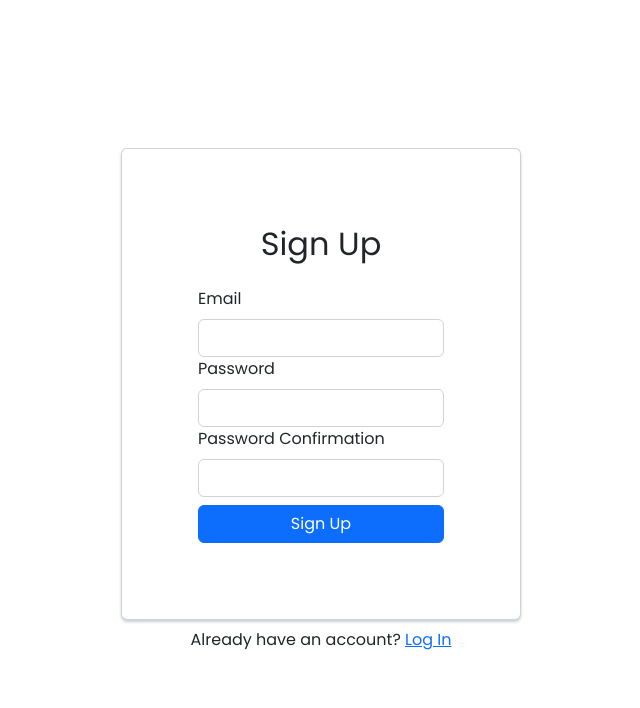
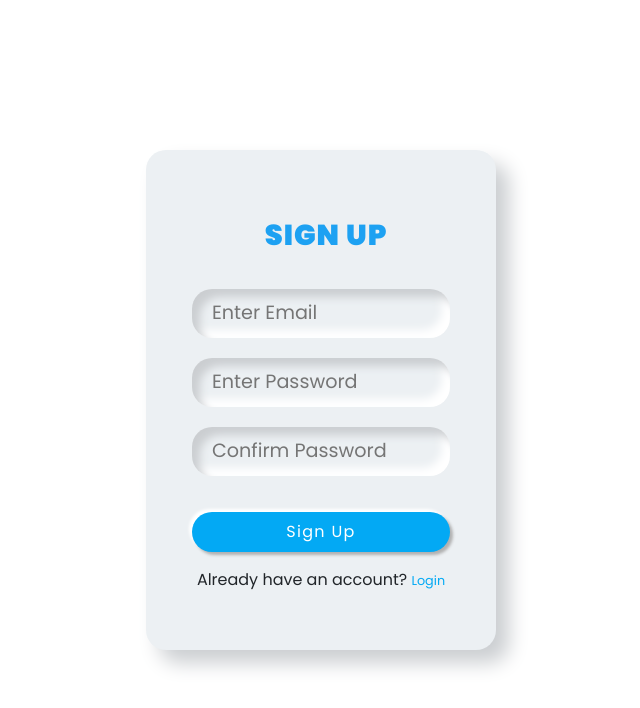
Before and after one commit to BhuvneshSinghKushwah/contest-website-code-beta-, a React (Create React App) app: page /signup in a window 1280 px wide. Shown: the top 708 px of the page, without its empty margins (319-959 px from the left). Built offline with nearby package versions, Linux system fonts and the light colour scheme; no server answers.

Commit message:
Sign up made better

```diff
--- a/src/components/Signup.js
+++ b/src/components/Signup.js
@@ -2,6 +2,7 @@ import React, { useRef, useState } from "react"
 import { Form, Button, Card, Alert } from "react-bootstrap"
 import { useAuth } from "../contexts/AuthContext"
 import { Link, useNavigate } from "react-router-dom"
+import "../cssComponents/Signup.css"
 
 export default function Signup() {
   const emailRef = useRef()
@@ -33,7 +34,32 @@ export default function Signup() {
 
   return (
     <>
-      <Card>
+      <div className="wrapper">
+        <div className="text-center mt-4 name">
+            SIGN UP
+        </div>
+        {error && <Alert variant="danger">{error}</Alert>}
+        <form className="p-3 mt-3" onSubmit={handleSubmit}>
+            <div className="form-field d-flex align-items-center" id="email">
+                <span className="far fa-user"></span>
+                <input type="email" name="userName" id="userName" placeholder="Enter Email" ref={emailRef} />
+            </div>
+            <div className="form-field d-flex align-items-center" id="password">
+                <span className="fas fa-key"></span>
+                <input type="password" name="password" id="pwd" placeholder="Enter Password" ref={passwordRef} />
+            </div>
+            <div className="form-field d-flex align-items-center" id="password">
+                <span className="fas fa-key"></span>
+                <input type="password" name="password" id="pwd" placeholder="Confirm Password" ref={passwordConfirmRef} />
+            </div>
+            <button disabled={loading} className="btn mt-3" type="submit" >Sign Up</button>
+        </form>
+        <div className="text-center fs-6">
+            Already have an account? <Link to='/login'>Login</Link>
+        </div>
+      </div>
+
+      {/* <Card>
         <Card.Body>
           <h2 className="text-center mb-4">Sign Up</h2>
           {error && <Alert variant="danger">{error}</Alert>}
@@ -58,7 +84,7 @@ export default function Signup() {
       </Card>
       <div className="w-100 text-center mt-2">
         Already have an account? <Link to="/login">Log In</Link>
-      </div>
+      </div> */}
     </>
   )
 }
--- /dev/null
+++ b/src/cssComponents/Signup.css
@@ -0,0 +1,100 @@
+/* Importing fonts from Google */
+@import url('https://fonts.googleapis.com/css2?family=Poppins:wght@400;900&display=swap');
+
+/* Reseting */
+* {
+    margin: 0;
+    padding: 0;
+    box-sizing: border-box;
+    font-family: 'Poppins', sans-serif;
+}
+
+body {
+    margin: 0;
+    width: 100vw;
+    height: 100vh;
+    background: #ecf0f3;
+    display: flex;
+    align-items: center;
+    text-align: center;
+    justify-content: center;
+    place-items: center;
+    font-family: poppins;
+}
+
+.wrapper {
+    position: relative;
+    max-width: 350px;
+    min-height: 500px;
+    margin: 80px auto;
+    padding: 40px 30px 30px 30px;
+    box-sizing: border-box;
+    background-color: #ecf0f3;
+    border-radius: 20px;
+    box-shadow: 13px 13px 20px #cbced1, -15px -15px 20px white;
+}
+
+
+.wrapper .name {
+    font-weight: 900;
+    font-size: 1.8rem;
+    letter-spacing: 1px;
+    padding-left: 10px;
+    color: #8d8d8d
+}
+
+.wrapper .form-field input {
+    width: 100%;
+    display: block;
+    border: none;
+    outline: none;
+    background: none;
+    font-size: 1.2rem;
+    color: #666;
+    padding: 10px 15px 10px 10px;
+}
+
+.wrapper .form-field {
+    padding-left: 10px;
+    margin-bottom: 20px;
+    border-radius: 20px;
+    box-shadow: inset 8px 8px 8px #cbced1, inset -8px -8px 8px #fff;
+}
+
+.wrapper .form-field .fas {
+    color: #555;
+}
+
+.wrapper .btn {
+    box-shadow: none;
+    width: 100%;
+    height: 40px;
+    background-color: #03A9F4;
+    color: #fff;
+    border-radius: 25px;
+    box-shadow: 3px 3px 3px #b1b1b1,
+        -3px -3px 3px #fff;
+    letter-spacing: 1.3px;
+}
+
+.wrapper .btn:hover {
+    background-color: #11A770;
+    box-shadow: none;
+}
+
+.wrapper a {
+    text-decoration: none;
+    font-size: 0.8rem;
+    color: #03A9F4;
+}
+
+.wrapper a:hover {
+    color: #039BE5;
+}
+
+@media(max-width: 380px) {
+    .wrapper {
+        margin: 30px 20px;
+        padding: 40px 15px 15px 15px;
+    }
+}
```
